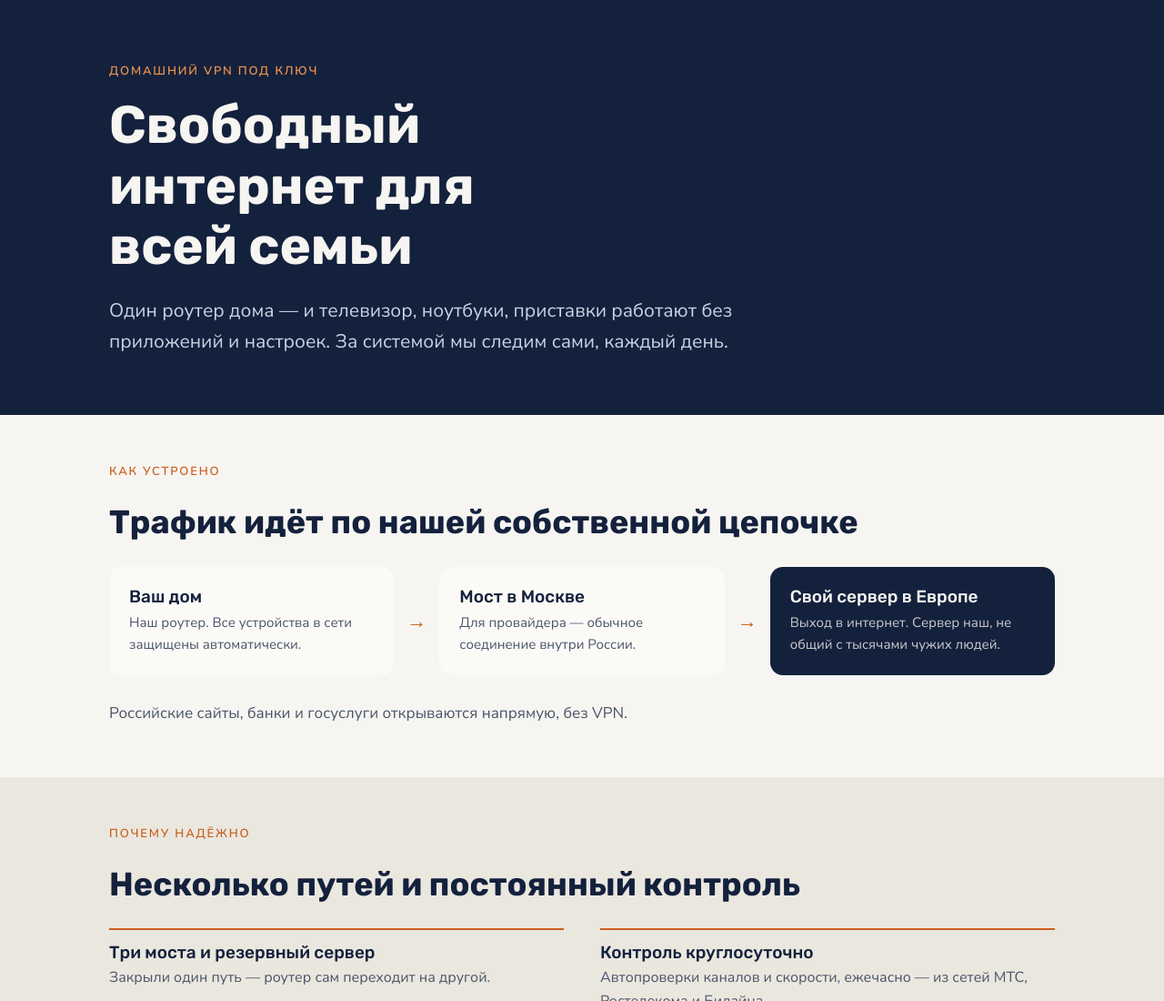
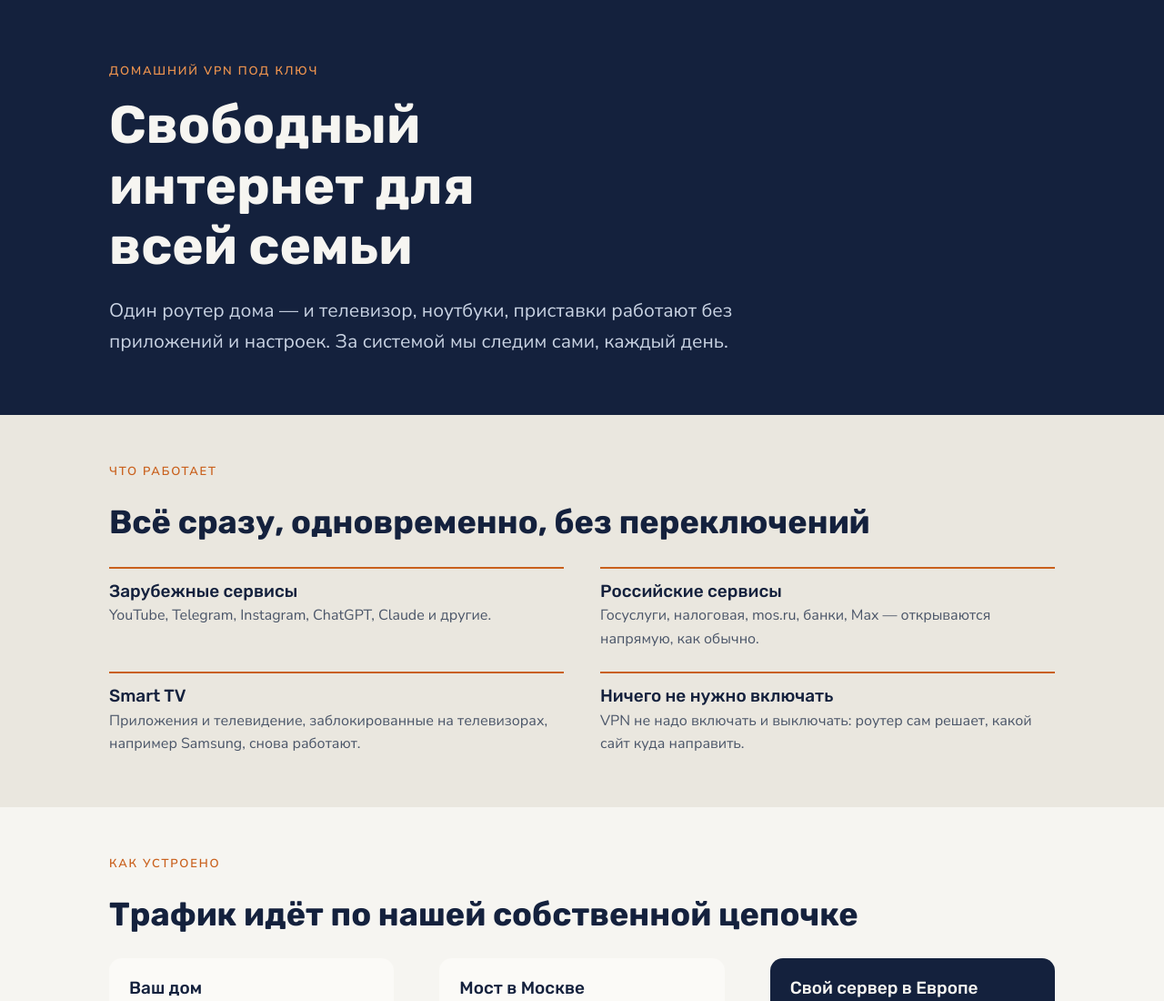
Before and after one commit to claude2son-create/home-vpn-info, a plain HTML site: page index.html in a window 1280 px wide. Shown: the top 1100 px of the page at 91% size. Drawn offline with Linux system fonts and the light colour scheme.

Commit message:
Add what works section

```diff
--- a/index.html
+++ b/index.html
@@ -62,6 +62,17 @@ footer .wrap{padding-block:28px 40px;color:var(--soft);font-size:14px}
   <p class="lead">Один роутер дома — и телевизор, ноутбуки, приставки работают без приложений и настроек. За системой мы следим сами, каждый день.</p>
 </div></header>
 
+<section class="band"><div class="wrap">
+  <p class="eyebrow">Что работает</p>
+  <h2>Всё сразу, одновременно, без переключений</h2>
+  <div class="list">
+    <div class="item"><h3>Зарубежные сервисы</h3><p>YouTube, Telegram, Instagram, ChatGPT, Claude и другие.</p></div>
+    <div class="item"><h3>Российские сервисы</h3><p>Госуслуги, налоговая, mos.ru, банки, Max — открываются напрямую, как обычно.</p></div>
+    <div class="item"><h3>Smart TV</h3><p>Приложения и телевидение, заблокированные на телевизорах, например Samsung, снова работают.</p></div>
+    <div class="item"><h3>Ничего не нужно включать</h3><p>VPN не надо включать и выключать: роутер сам решает, какой сайт куда направить.</p></div>
+  </div>
+</div></section>
+
 <section><div class="wrap">
   <p class="eyebrow">Как устроено</p>
   <h2>Трафик идёт по нашей собственной цепочке</h2>
```
